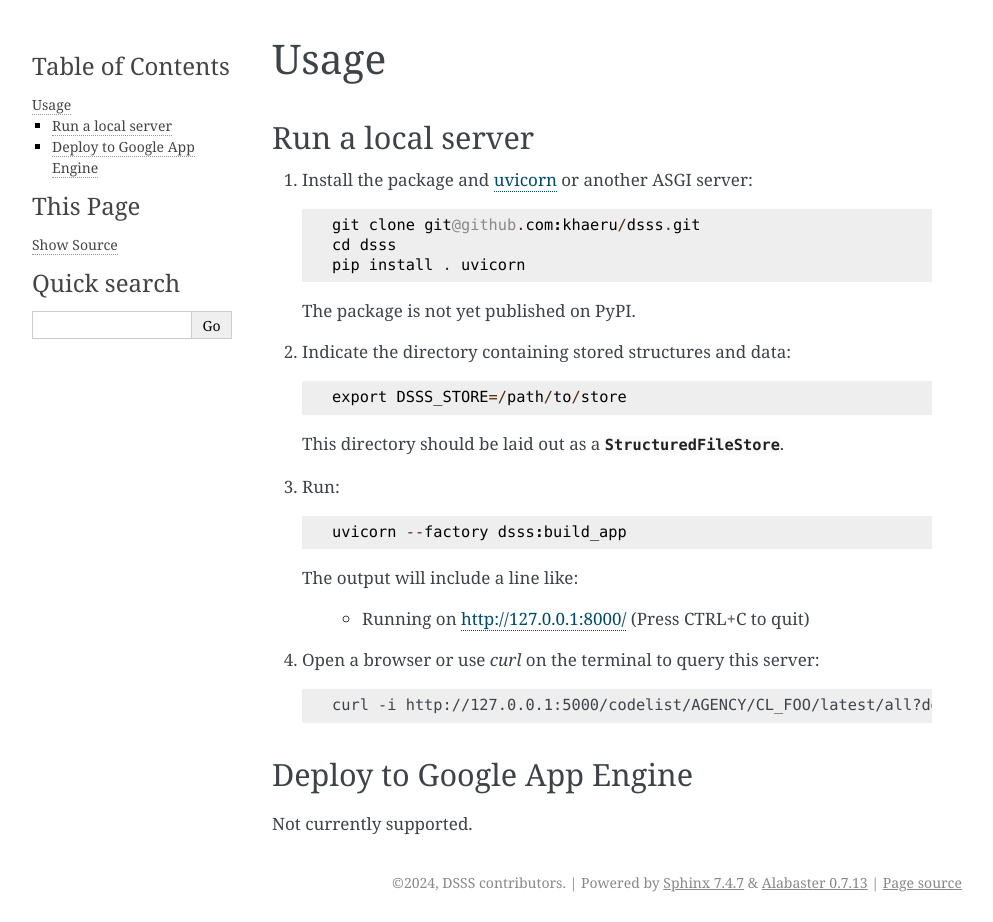
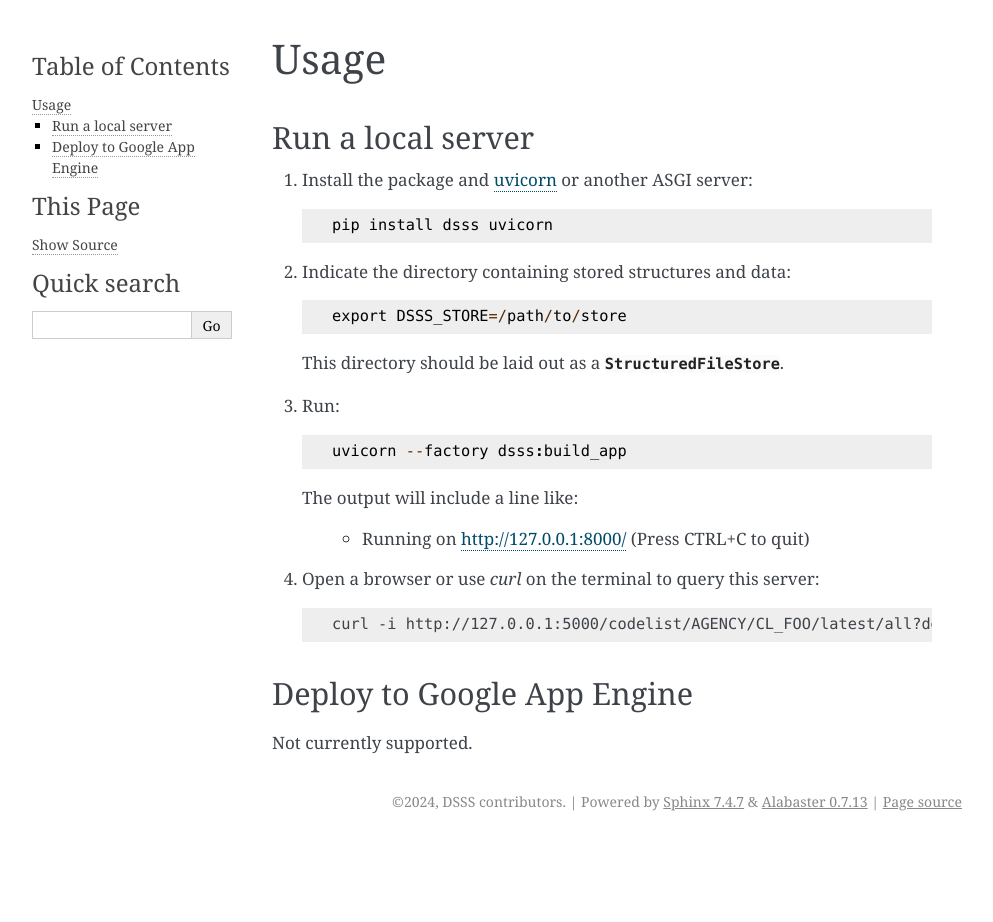
Before and after one commit to khaeru/dsss, a Sphinx documentation site: the page built from doc/usage.rst, in a window 1280 px wide. Shown: the whole page, without its empty margins (148-1141 px from the left). Built offline with Sphinx 7.4.7, drawn with Linux system fonts in a browser that asks for light colours; after the commit the page ends 900 px from its top, so only the background shows below that.

```diff
--- a/doc/usage.rst
+++ b/doc/usage.rst
@@ -6,11 +6,7 @@
 
 1. Install the package and `uvicorn <https://www.starlette.io/#installation>`_ or another ASGI server::
 
-    git clone git@github.com:khaeru/dsss.git
-    cd dsss
-    pip install . uvicorn
-
-   The package is not yet published on PyPI.
+    pip install dsss uvicorn
 
 2. Indicate the directory containing stored structures and data::
 
```
